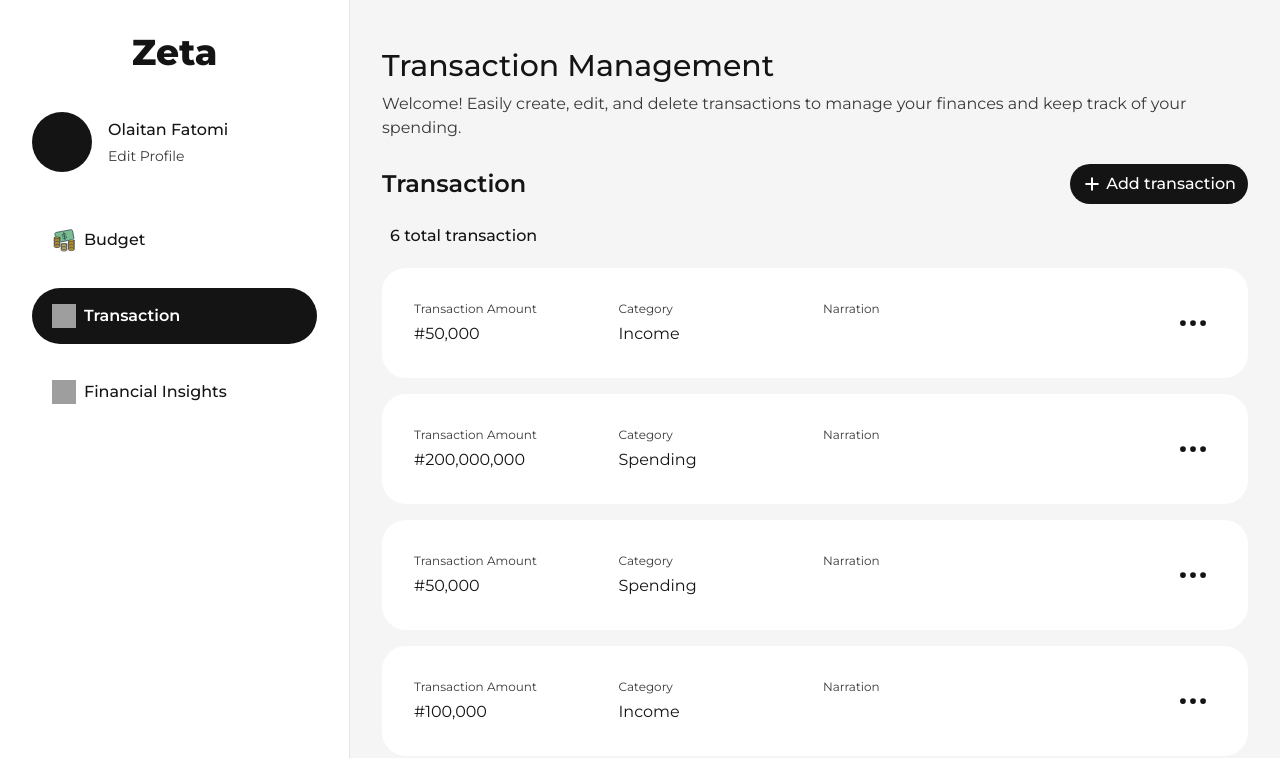
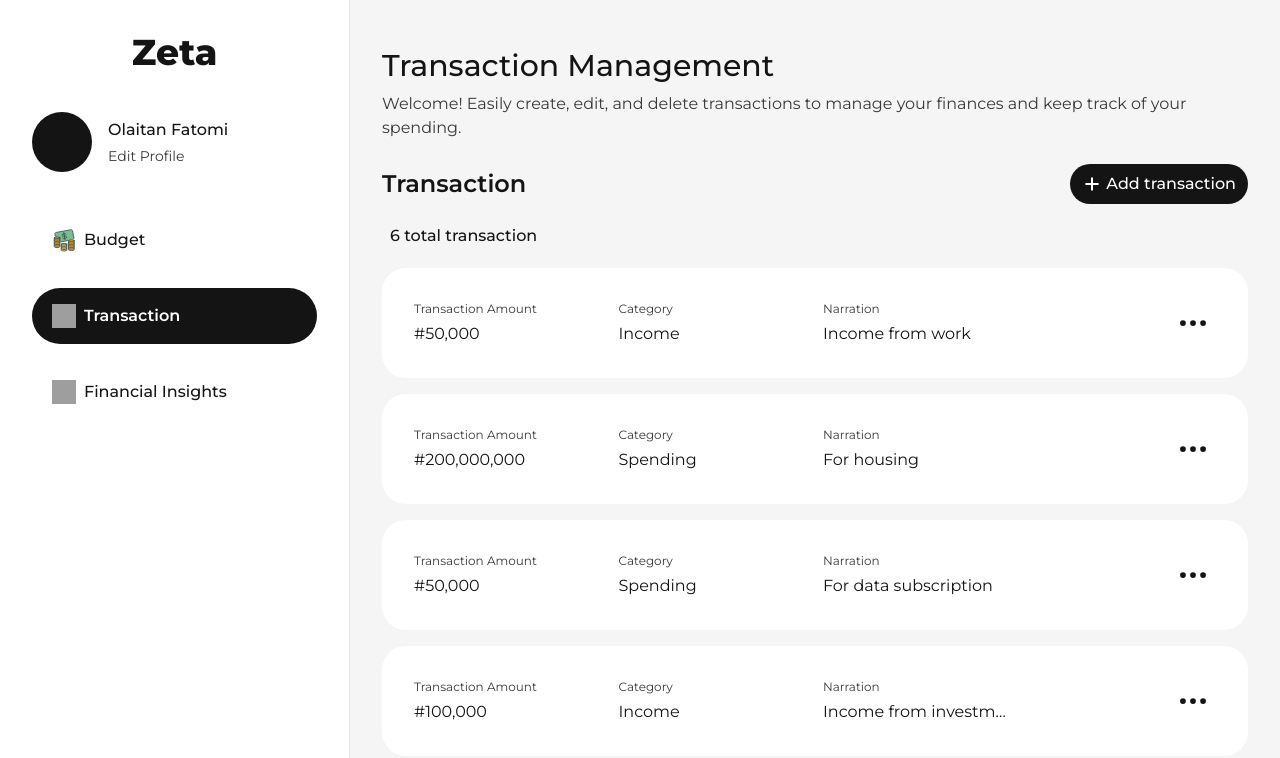
Before and after one commit to Fatomi02/zeta, a Vue app: page /dashboard/transaction in a window 1280 px wide. Shown: the top 758 px of the page. Built offline with nearby package versions, Linux system fonts and the light colour scheme; grey boxes are pictures that could not be loaded.

Commit message:
textarea

```diff
--- a/src/components/AppInput.vue
+++ b/src/components/AppInput.vue
@@ -1,15 +1,17 @@
 <template>
   <div class="flex flex-col gap-1" :class="{ 'checkbox': type === 'checkbox' }">
     <label :for="id">{{ label }}</label>
-    <input v-if="type !== 'select'" :type="showPassword ? 'text' : type" :name="name" :id="id"
+    <input v-if="type !== 'select' && type !== 'textarea'" :type="showPassword ? 'text' : type" :name="name" :id="id"
       :placeholder="placeholder" :minlength="type === 'password' ? min : undefined" :required=required
       v-model="inputValue" autocomplete />
     <div v-if="type === 'password'" class="relative">
       <img @click="toggleVisibility" class="absolute cursor-pointer right-3 top-[-35px]" src="@/assets/icons/hidden.svg"
         alt="">
     </div>
+    <textarea rows="4" :required="required" v-if="type === 'textarea'" :name="name" :id="id"
+      :placeholder="placeholder"></textarea>
     <div @click.prevent="toggleDropdown" ref="dropdownContainer" v-if="type === 'select'" class="relative">
-      <input :name="name" :id="id" :placeholder="placeholder" readonly v-model="inputValue">
+      <input :name="name" :id="id" :required="required" :placeholder="placeholder" readonly v-model="inputValue">
       <img class="absolute cursor-pointer top-3 right-4" src="@/assets/icons/dropdown.svg" alt="dropdown">
       <div v-if="showDropdown" class="dropdown_box">
         <div @click="selectItem('')" class="py-3 px-4 hover:bg-[#F5F5F5] cursor-pointer">--Select--</div>
@@ -92,7 +94,7 @@
 
 const handleClickOutside = (event) => {
   if (dropdownContainer.value && !dropdownContainer.value.contains(event.target)) {
-  showDropdown.value = false;
+    showDropdown.value = false;
   }
 }
 
@@ -107,7 +109,8 @@
 </script>
 
 <style scoped>
-input {
+input,
+textarea {
   width: 100%;
   padding: 8px 12px;
   border: 1px solid grey;
--- a/src/store/transaction.js
+++ b/src/store/transaction.js
@@ -7,42 +7,42 @@
                 id: 1,
                 amount: 50000,
                 category: 'Income',
-                narration: '',
+                narration: 'Income from work',
                 isOpen: false,
             },
             {
                 id: 2,
                 amount: 200000000,
                 category: 'Spending',
-                narration: '',
+                narration: 'For housing',
                 isOpen: false,
             },
             {
                 id: 3,
                 amount: 50000,
                 category: 'Spending',
-                narration: '',
+                narration: 'For data subscription',
                 isOpen: false,
             },
             {
                 id: 4,
                 amount: 100000,
                 category: 'Income',
-                narration: '',
+                narration: 'Income from investment',
                 isOpen: false,
             },
             {
                 id: 5,
                 amount: 20000,
                 category: 'Income',
-                narration: '',
+                narration: 'Income from event',
                 isOpen: false,
             },
             {
                 id: 6,
                 amount: 200000,
                 category: 'Spending',
-                narration: '',
+                narration: 'Spending on transport huygkfwkfwg,hyukfyugw,hfgyukgw,ykf,hbgyklw,fbhgywl,fhebigywlefhhkwiglyer',
                 isOpen: false,
             },
         ]
--- a/src/views/dashboard/Budget.vue
+++ b/src/views/dashboard/Budget.vue
@@ -18,7 +18,7 @@
                     <div v-for="(budget, index) in budgets" :key="index" class="w-full p-8 grid grid-cols-3 item lg:grid-cols-4 gap-4 justify-between bg-white rounded-3xl">
                         <div class="flex flex-col items-start gap-1 capitalize">
                             <span class="text-[12px]">Title</span>
-                            {{ budget.title }}
+                            <div class="w-full truncate">{{ budget.title }}</div>
                         </div>
                         <div class="flex flex-col items-start gap-1">
                             <span class="text-[12px]">Total Amount</span>
@@ -41,36 +41,36 @@
             </div>
     </div>
     <AppModal :isOpen="addModalIsOpen" position="left">
-        <form class="h-screen w-[100%] lg:w-[600px] bg-[#fafafa] py-10 px-8 flex flex-col gap-10">
+        <form @submit.prevent="addBudget" class="h-screen w-[100%] lg:w-[600px] bg-[#fafafa] py-10 px-8 flex flex-col gap-10">
             <div class="flex flex-col gap-2">
                 <h1 class="text-3xl">Add New Budget</h1>
                 <span>Add new budget to keep track of your spending.</span>
             </div>
             <div class="flex flex-col gap-7">
-                <AppInput label="Title" name="title" id="title" v-model="formData.title" placeholder="Enter budget title"></AppInput>
-                <AppInput label="Amount" type="number" name="amount" id="amount" v-model="formData.amount" placeholder="Enter budget amount"></AppInput>
-                <AppInput label="Duration" type="select" :selectArray="durationArray" v-model="formData.duration" name="duration" id="duration" placeholder="Select a duration"></AppInput>
+                <AppInput label="Title" required name="title" id="title" v-model="formData.title" placeholder="Enter budget title"></AppInput>
+                <AppInput label="Amount" required type="number" name="amount" id="amount" v-model="formData.amount" placeholder="Enter budget amount"></AppInput>
+                <AppInput label="Duration" required type="select" :selectArray="durationArray" v-model="formData.duration" name="duration" id="duration" placeholder="Select a duration"></AppInput>
             </div>
             <div class="flex justify-center gap-4">
                 <AppBtn variant="outline" @click="toggleModal(null, 'add')">Cancel</AppBtn>
-                <AppBtn @click="addBudget">Add Budget</AppBtn>
+                <AppBtn type="submit">Add Budget</AppBtn>
             </div>
         </form>
     </AppModal>
     <AppModal :isOpen="editModalIsOpen" position="left">
-        <form class="h-screen w-[100%] lg:w-[600px] bg-[#fafafa] py-10 px-8 flex flex-col gap-10">
+        <form @submit.prevent="" class="h-screen w-[100%] lg:w-[600px] bg-[#fafafa] py-10 px-8 flex flex-col gap-10">
             <div class="flex flex-col gap-2">
                 <h1 class="text-3xl">Edit Your Budget</h1>
                 <span>Edit your budget to keep track of your spending and stay up-to-date.</span>
             </div>
             <div class="flex flex-col gap-7">
-                <AppInput label="Title" name="title" id="title" v-model="editBudgetData.title" placeholder="Enter budget title"></AppInput>
-                <AppInput label="Amount" type="number" name="amount" id="amount" v-model="editBudgetData.amount" placeholder="Enter budget amount"></AppInput>
-                <AppInput label="Duration" type="select" :selectArray="durationArray" v-model="editBudgetData.duration" name="duration" id="duration" placeholder="Select a duration"></AppInput>
+                <AppInput label="Title" required name="title" id="title" v-model="editBudgetData.title" placeholder="Enter budget title"></AppInput>
+                <AppInput label="Amount" required type="number" name="amount" id="amount" v-model="editBudgetData.amount" placeholder="Enter budget amount"></AppInput>
+                <AppInput label="Duration" required type="select" :selectArray="durationArray" v-model="editBudgetData.duration" name="duration" id="duration" placeholder="Select a duration"></AppInput>
             </div>
             <div class="flex justify-center gap-4">
                 <AppBtn variant="outline" @click="toggleModal(null, 'edit')">Cancel</AppBtn>
-                <AppBtn>Update</AppBtn>
+                <AppBtn type="submit">Update</AppBtn>
             </div>
         </form>
     </AppModal>
--- a/src/views/dashboard/Transaction.vue
+++ b/src/views/dashboard/Transaction.vue
@@ -24,9 +24,9 @@
                             <span class="text-[12px]">Category</span>
                             {{ transaction.category }}
                         </div>
-                        <div class="hidden lg:flex flex-col items-start text-ellipsis overflow-hidden gap-1">
+                        <div class="hidden lg:flex flex-col items-start gap-1">
                             <span class="text-[12px]">Narration</span>
-                            {{ transaction.narration }}
+                            <div class="truncate w-full">{{ transaction.narration }}</div>
                         </div>
                         <div class="flex justify-end relative">
                             <img @click.stop.prevent="openMenu(transaction)" class="cursor-pointer" src="@/assets/icons/action.svg" alt="action">
@@ -41,34 +41,36 @@
             </div>
     </div>
     <AppModal :isOpen="addModalIsOpen" position="left">
-        <form class="h-screen w-[100%] lg:w-[600px] bg-[#fafafa] py-10 px-8 flex flex-col gap-10">
+        <form @submit.prevent="addTransaction" class="h-screen w-[100%] lg:w-[600px] bg-[#fafafa] py-10 px-8 flex flex-col gap-10">
             <div class="flex flex-col gap-2">
                 <h1 class="text-3xl">Add New Transaction</h1>
                 <span>Add new transaction to keep track of your spending.</span>
             </div>
             <div class="flex flex-col gap-7">
-                <AppInput label="Transaction Amount" type="number" name="amount" id="amount" v-model="formData.amount" placeholder="Enter transaction amount"></AppInput>
-                <AppInput label="Category" type="select" :selectArray="categoryArray" v-model="formData.category" name="category" id="category" placeholder="Select a category"></AppInput>
+                <AppInput label="Transaction Amount" required type="number" name="amount" id="amount" v-model="formData.amount" placeholder="Enter transaction amount"></AppInput>
+                <AppInput label="Category" required type="select" :selectArray="categoryArray" v-model="formData.category" name="category" id="category" placeholder="Select a category"></AppInput>
+                <AppInput label="Narration" required type="textarea" name="narration" id="narration" v-model="formData.narration" placeholder="Enter a narration"></AppInput>
             </div>
             <div class="flex justify-center gap-4">
                 <AppBtn variant="outline" @click="toggleModal(null, 'add')">Cancel</AppBtn>
-                <AppBtn @click="addTransaction">Add Transaction</AppBtn>
+                <AppBtn type="submit">Add Transaction</AppBtn>
             </div>
         </form>
     </AppModal>
     <AppModal :isOpen="editModalIsOpen" position="left">
-        <form class="h-screen w-[100%] lg:w-[600px] bg-[#fafafa] py-10 px-8 flex flex-col gap-10">
+        <form @submit.prevent="" class="h-screen w-[100%] lg:w-[600px] bg-[#fafafa] py-10 px-8 flex flex-col gap-10">
             <div class="flex flex-col gap-2">
                 <h1 class="text-3xl">Edit Your Budget</h1>
                 <span>Edit your budget to keep track of your spending and stay up-to-date.</span>
             </div>
             <div class="flex flex-col gap-7">
-                <AppInput label="Amount" type="number" name="amount" id="amount" v-model="editTransactionData.amount" placeholder="Enter transaction amount"></AppInput>
-                <AppInput label="Duration" type="select" :selectArray="categoryArray" v-model="editTransactionData.category" name="category" id="category" placeholder="Select a category"></AppInput>
+                <AppInput label="Amount" required type="number" name="amount" id="amount" v-model="editTransactionData.amount" placeholder="Enter transaction amount"></AppInput>
+                <AppInput label="Duration" required type="select" :selectArray="categoryArray" v-model="editTransactionData.category" name="category" id="category" placeholder="Select a category"></AppInput>
+                <AppInput label="Narration" required type="textarea" name="narration" id="narration" v-model="editTransactionData.narration" placeholder="Enter a narration"></AppInput>
             </div>
             <div class="flex justify-center gap-4">
                 <AppBtn variant="outline" @click="toggleModal(null, 'edit')">Cancel</AppBtn>
-                <AppBtn>Update</AppBtn>
+                <AppBtn type="submit">Update</AppBtn>
             </div>
         </form>
     </AppModal>
```
